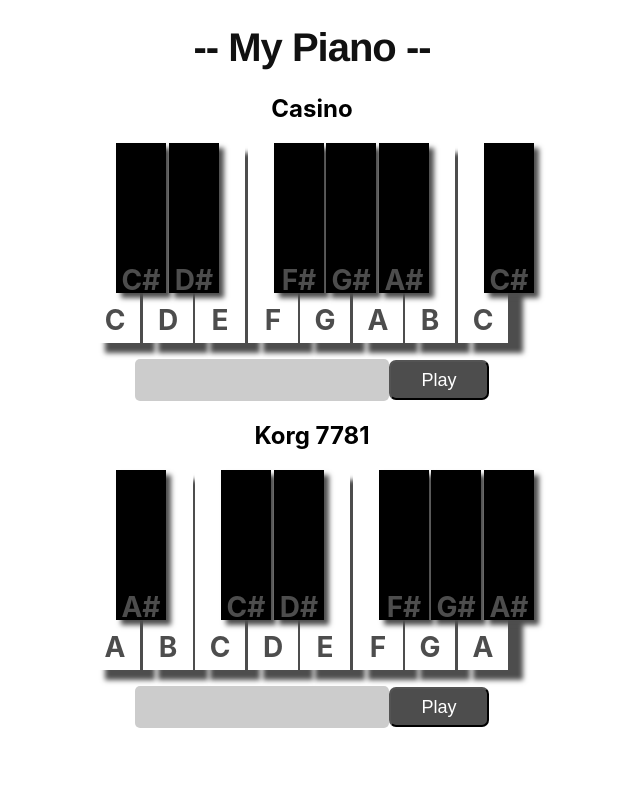
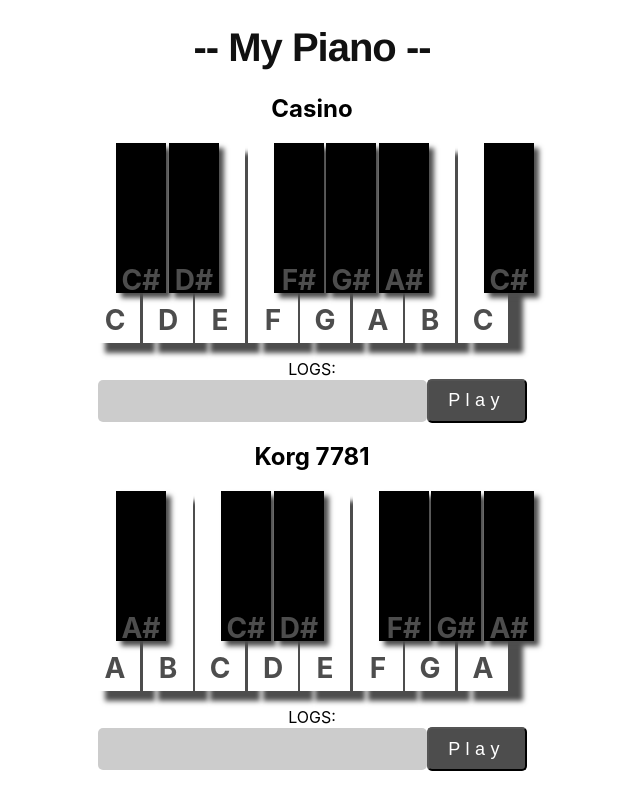
Before and after one commit to ocularminds/piano, a React (Create React App) app: page / in a window 1280 px wide. Shown: the whole page, without its empty margins (328-968 px from the left). Built offline with nearby package versions, Linux system fonts and the light colour scheme.

Commit message:
added event handlers for piano key and logging

```diff
--- a/src/app/App.js
+++ b/src/app/App.js
@@ -23,13 +23,11 @@
 
   onKeyboardClick(key) {}
 
-  play(keys) {}
-
   render() {
     return (
       <>
         <h1>-- My Piano --</h1>
-        <PianoList pianos={this.state.pianos} />
+        <PianoList pianos={this.state.pianos}/>
       </>
     );
   }
--- a/src/components/controls/Controls.css
+++ b/src/components/controls/Controls.css
@@ -18,14 +18,15 @@
   background-color: #ccc;
   border: 0px;
   text-align: center;
-  width: 250px;
+  width: 325px;
   letter-spacing: 0.3em;
 }
 .controls-button {
   font-size: 18px;
-  border-radius: 7px;
-  height: 40px;
+  border-radius: 5px;
+  height: 44px;
   width: 100px;
   background-color: #4d4d4d;
   color: #fff;
+  letter-spacing: 0.3em;
 }
--- a/src/components/controls/Controls.js
+++ b/src/components/controls/Controls.js
@@ -2,12 +2,44 @@
 import './Controls.css';
 
 class Controls extends React.Component {
+  constructor(props) {
+    super(props);
+    this.state = {notes: '', error: '', logs: ''};
+    this.handleChange = this.handleChange.bind(this);
+    this.handlePlay = this.handlePlay.bind(this);
+  }
+
+  handleChange(e) {
+    e.preventDefault();
+    const E = e.target.value.toUpperCase();
+    if (E.length === 0) return;
+    const NOTES = ['A', 'B', 'C', 'D', 'E', 'F', 'G', ','];
+    if (NOTES.some((e) => e === E[E.length - 1])) {
+      this.setState({notes: E});
+    }
+  }
+
+  handlePlay(e) {
+    e.preventDefault();
+    this.props.onPlay(this.state.notes);
+  }
+
   render() {
     return (
       <div className="controls">
+        <div width="100%">{this.props.logs}</div>
         <div className="controls-input">
-          <input value="" className="text-input" />
-          <button className="controls-button">Play</button>
+          <input
+            className="text-input"
+            defaultValue={this.state.notes}
+            onChange={(e) => this.handleChange(e)}
+          />
+          <button
+            className="controls-button"
+            onClick={(e) => this.handlePlay(e)}
+          >
+            Play
+          </button>
         </div>
       </div>
     );
--- a/src/components/keyboard/KeyPad.js
+++ b/src/components/keyboard/KeyPad.js
@@ -5,6 +5,15 @@
   constructor(props) {
     super(props);
     this.createPad = this.createPad.bind(this);
+    this.handleClick = this.handleClick.bind(this);
+  }
+
+  handleClick(e) {
+    e.preventDefault();
+    if (e.target.getAttribute('label') && this.props.clazz === 'WHITE') {
+      e.target.style.setProperty('background-color', '#737373');
+      this.props.onSave(e.target.getAttribute('label'));
+    }
   }
 
   createPad() {
@@ -29,7 +38,12 @@
   render() {
     const key = this.createPad();
     return (
-      <div className={this.props.clazz.toLowerCase()} style={key.stylePads}>
+      <div
+        className={this.props.clazz.toLowerCase()}
+        style={key.stylePads}
+        label={key.label}
+        onClick={(e) => this.handleClick(e)}
+      >
         <div className="key">{key.label}</div>
       </div>
     );
--- a/src/components/keyboard/Keyboard.css
+++ b/src/components/keyboard/Keyboard.css
@@ -34,10 +34,6 @@
   background-color: #1a1a1a;
   color: #8c8c8c;
 }
-.white:hover {
-  background-color: #737373;
-  color: #fff;
-}
 .key-hover {
   color: #fff;
 }
--- a/src/components/keyboard/Keyboard.js
+++ b/src/components/keyboard/Keyboard.js
@@ -9,7 +9,15 @@
       <div className="piano">
         {keys &&
           keys.map((pad, index) => {
-            return <KeyPad clazz="WHITE" id={index} pad={pad} key={index} />;
+            return (
+              <KeyPad
+                clazz="WHITE"
+                id={index}
+                pad={pad}
+                key={index}
+                onSave={this.props.onSave}
+              />
+            );
           })}
         {keys &&
           keys.map((pad, index) => {
@@ -21,8 +29,9 @@
                 clazz="BLACK"
                 id={index}
                 pad={pad}
-                key={index * 2}
+                key={index + Math.ceil(Math.random() * 98765432)}
                 size={keys.length}
+                onSave={this.props.onSave}
               />
             );
           })}
--- a/src/components/piano/Piano.css
+++ b/src/components/piano/Piano.css
@@ -1,3 +1,5 @@
 .main {
   text-align: center;
+  border-style: dashed 1px;
+  border-color: #000;
 }
--- a/src/components/piano/Piano.js
+++ b/src/components/piano/Piano.js
@@ -1,15 +1,58 @@
 import React from 'react';
+import ReactDOM from 'react-dom';
 import './Piano.css';
 import Controls from '../controls/Controls';
 import Keyboard from '../keyboard/Keyboard';
 
 class Piano extends React.Component {
+  NOTES = ['A', 'B', 'C', 'D', 'E', 'F', 'G'];
+  constructor(props) {
+    super(props);
+    this.state = {nodes: {}, logs: 'LOGS: '};
+    this.play = this.play.bind(this);
+    this.save = this.save.bind(this);
+  }
+  componentDidMount() {
+    let htmlNodes = {};
+    const domNode = ReactDOM.findDOMNode(this);
+    let nodes = domNode.querySelectorAll('.white');
+    nodes.forEach((node) => {
+      if (this.NOTES.some((n) => n === node.getAttribute('label'))) {
+        htmlNodes[node.getAttribute('label')] = node;
+      }
+    });
+    this.setState({nodes: htmlNodes});
+  }
+
+  save(data) {
+    data = this.state.logs + ',' + data;
+    this.setState({logs: data});
+  }
+
+  play(keys) {
+    if (keys === undefined) return;
+    const {nodes} = this.state;
+    var count = 0;
+    keys.split(',').forEach((key) => {
+      if (this.NOTES.some((n) => n === key)) {
+        setTimeout(() => {
+          nodes[key].style.setProperty('background-color', '#737373');
+          setTimeout(
+            () => nodes[key].style.setProperty('background-color', '#ffffff'),
+            1000
+          );
+        }, 1000 * count);
+        count += 1;
+      }
+    });
+  }
+
   render() {
     return (
       <div className="main">
-          <h2>{this.props.model.name}</h2>
-        <Keyboard keyPads={this.props.model.keyPads}/>
-        <Controls />
+        <h2>{this.props.model.name}</h2>
+        <Keyboard keyPads={this.props.model.keyPads} onSave={this.save} />
+        <Controls onPlay={this.play} logs={this.state.logs} />
       </div>
     );
   }
--- a/src/components/piano/PianoList.js
+++ b/src/components/piano/PianoList.js
@@ -7,7 +7,7 @@
       <>
         {this.props.pianos &&
           this.props.pianos.map((piano, index) => {
-            return <Piano key={index} model={piano} />;
+            return <Piano key={index} model={piano} onPlay={this.props.onPlay}/>;
           })}
       </>
     );
```
